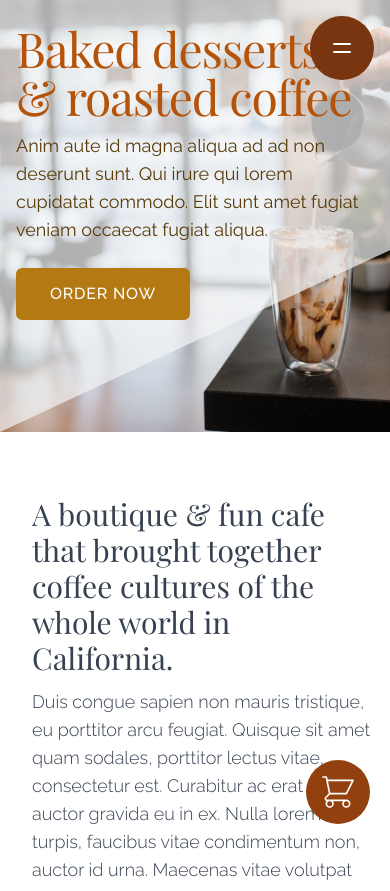
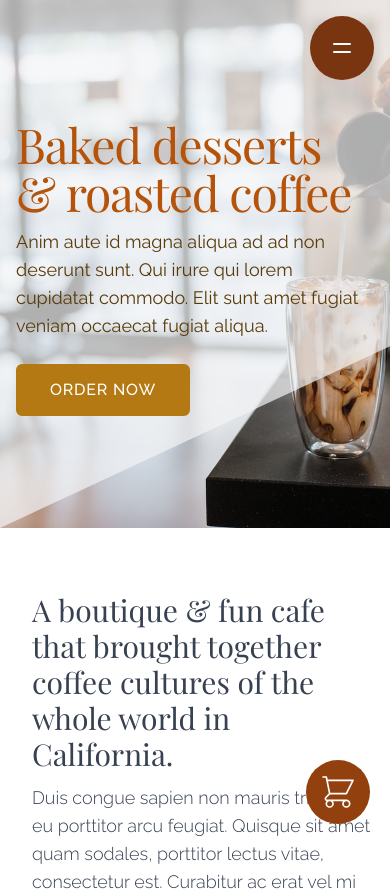
Before and after one commit to moonlik/coffee-shop-project, a React (Create React App) app: page / in a window 390 px wide. Shown: the top 891 px of the page. Built offline with nearby package versions, Linux system fonts and the light colour scheme.

Commit message:
Fix margin in header

```diff
--- a/src/Header.js
+++ b/src/Header.js
@@ -34,7 +34,7 @@ export default function Header() {
                 </svg>
             </button>
 
-            <main className="md:ml-12 px-4 sm:px-6 lg:px-8 mt-26 md:mt-36">
+            <main className="md:ml-12 px-4 sm:px-6 lg:px-8 mt-24 md:mt-36">
               <div className="text-left">
                 <h1 className="tracking-tight text-yellow-700 text-5xl md:text-7xl font-serif">
                   <span className="block">Baked desserts</span>{' '}
```
